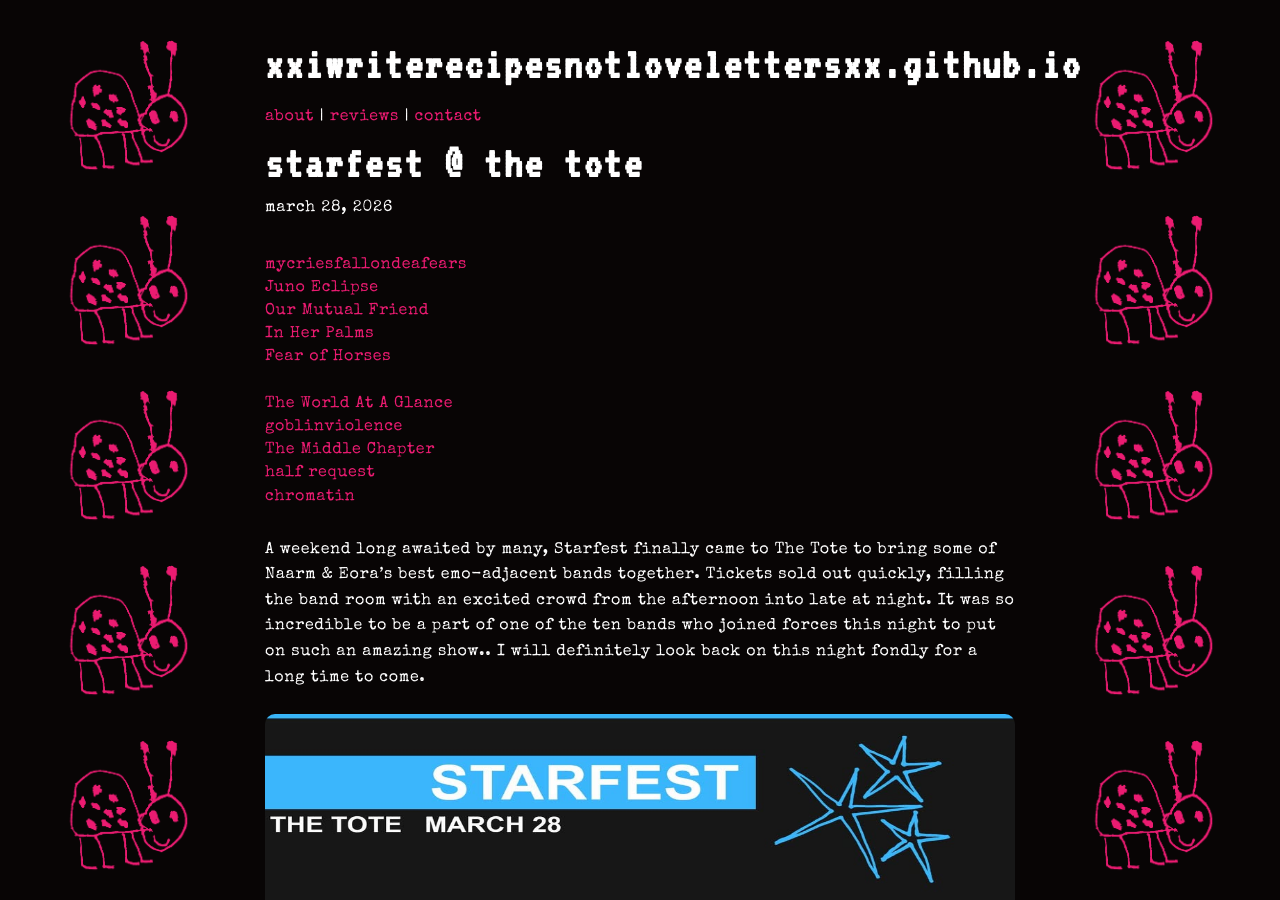
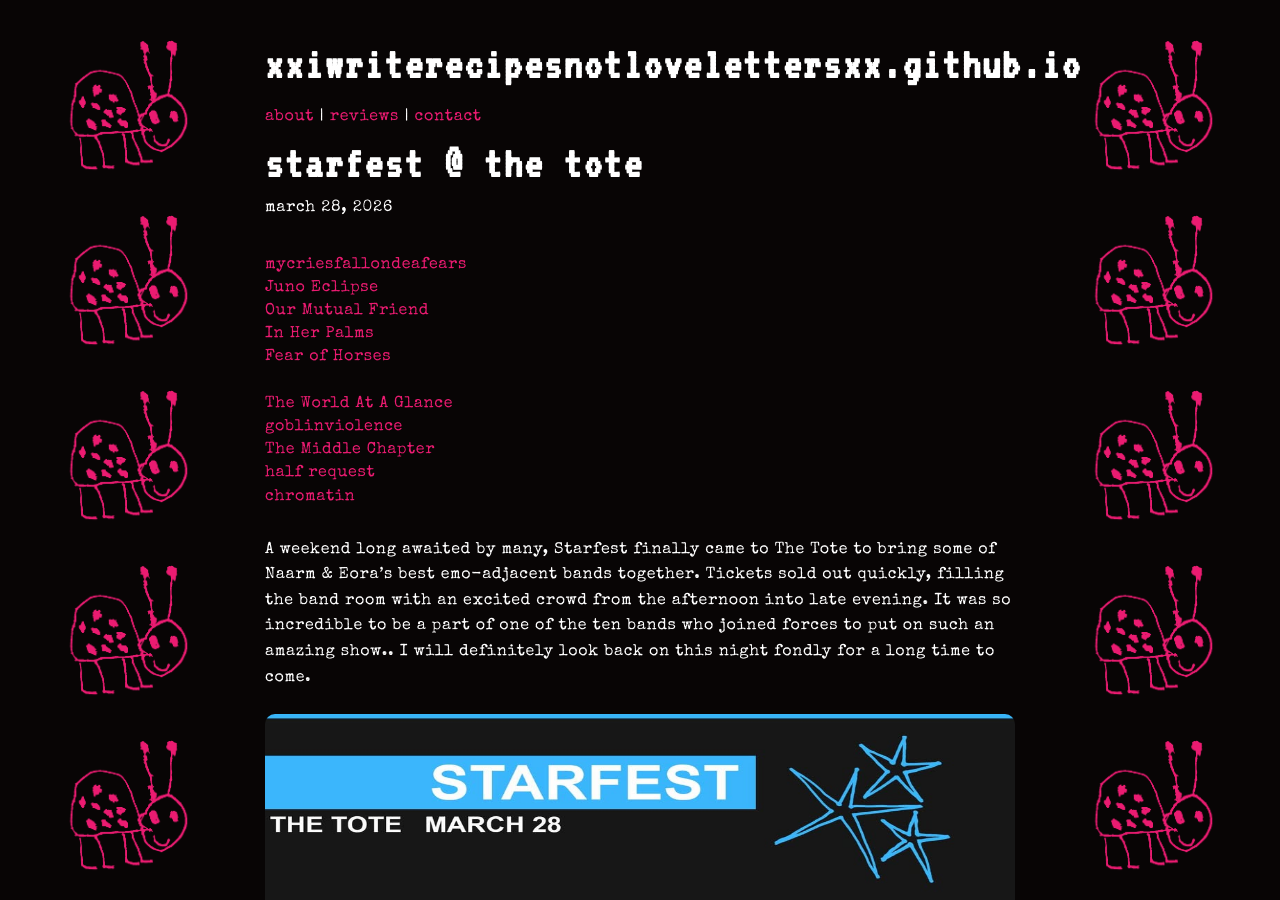
Before and after one commit to xxiwriterecipesnotlovelettersxx/xxiwriterecipesnotlovelettersxx.github.io, a Jekyll site: the page built from _posts/2026-03-28-starfest-at-the-tote.md, in a window 1280 px wide and 900 px high. Built offline with Jekyll 4.4.1, drawn with Linux system fonts in a browser that asks for light colours.

Commit message:
Update 2026-03-28-starfest-at-the-tote.md

```diff
--- a/_posts/2026-03-28-starfest-at-the-tote.md
+++ b/_posts/2026-03-28-starfest-at-the-tote.md
@@ -20,7 +20,7 @@ thumbnail: /images/9junoeclipse3.JPG
 <a href="https://www.instagram.com/chromatin_band/">chromatin</a><br>
 </p>
 <br>
-A weekend long awaited by many, Starfest finally came to The Tote to bring some of Naarm & Eora's best emo-adjacent bands together. Tickets sold out quickly, filling the band room with an excited crowd from the afternoon into late at night. It was so incredible to be a part of one of the ten bands who joined forces this night to put on such an amazing show.. I will definitely look back on this night fondly for a long time to come.
+A weekend long awaited by many, Starfest finally came to The Tote to bring some of Naarm & Eora's best emo-adjacent bands together. Tickets sold out quickly, filling the band room with an excited crowd from the afternoon into late evening. It was so incredible to be a part of one of the ten bands who joined forces to put on such an amazing show.. I will definitely look back on this night fondly for a long time to come.
 
 ![poster](/images/starfestposter1.jpg)
 
```
